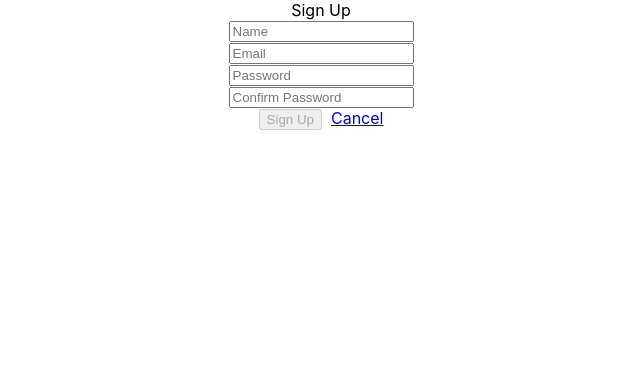
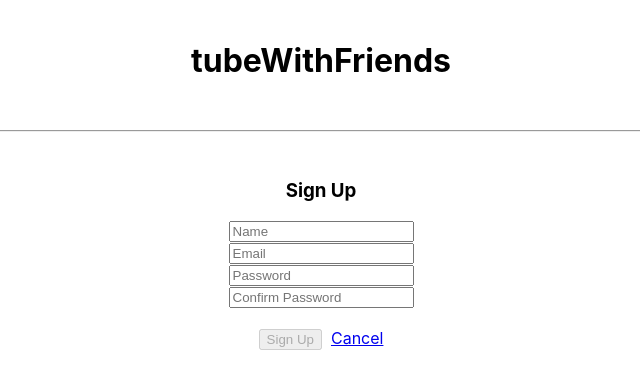
Before and after one commit to kdsmith500/tubeWithFriends, a React (Create React App) app: page /signup in a window 1280 px wide. Shown: the top 388 px of the page, without its empty margins (319-959 px from the left). Built offline with nearby package versions, Linux system fonts and the light colour scheme.

Commit message:
fixes issues with constructor components, adds minor styling, changes lay out and nav bar

```diff
--- a/src/components/NavBar/NavBar.js
+++ b/src/components/NavBar/NavBar.js
@@ -13,14 +13,10 @@ const NavBar = (props) => {
         <Link to='/users' className='NavBar-link'>Users</Link>
         &nbsp;|&nbsp;
         <Link to='' className='NavBar-link' onClick={props.handleLogout}>Log Out</Link>
+        {/* &nbsp;|&nbsp;
+        <Link to='/chatroom' className='NavBar-link'>Chat Room Test</Link> */}
         &nbsp;|&nbsp;
-        <Link to='/chatroom' className='NavBar-link'>Chat Room Test</Link>
-        &nbsp;|&nbsp;
-        <Link to='/' className='NavBar-link'>Login Test</Link>
-        &nbsp;|&nbsp;
-        <Link to='/signup' className='NavBar-link'>Sign-Up Test</Link>
-        {/* &nbsp;|&nbsp;
-        <span className='NavBar-welcome'>Welcome, {props.user.name}</span> */}
+        <span className='NavBar-welcome'>Welcome, {props.user.name}</span>
         </div>
     </div>
   );
--- a/src/pages/App/App.js
+++ b/src/pages/App/App.js
@@ -12,14 +12,14 @@ import userService from '../../utils/userService';
 class App extends Component {
   constructor() {
     super();
-    this.state = {...this.getInitialState()};
+    this.state = { user: null };
   }
 
-  getInitialState() {
-    return {
-        user: null
-    };
-  }
+  // getInitialState() {
+  //   return {
+  //       user: null
+  //   };
+  // }
 
   handleLogout = () => {
     userService.logout();
@@ -33,11 +33,13 @@ class App extends Component {
   /*--- Lifecycle Methods ---*/
 
   async componentDidMount() {
+    console.log('componentDidMount');
     const user = userService.getUser();
     this.setState({ user });
   }
 
   render() {
+    console.log('render');
     return (
       <div className="App">
         <Switch>
--- a/src/pages/ChatRoom/ChatRoom.js
+++ b/src/pages/ChatRoom/ChatRoom.js
@@ -8,6 +8,7 @@ const ChatRoom = (props) => (
             user={props.user}
             handleLogout={props.handleLogout}
         />
+        <br/>
         Chat Room
     </div>
 );
--- a/src/pages/HomePage/HomePage.js
+++ b/src/pages/HomePage/HomePage.js
@@ -1,4 +1,5 @@
 import React from 'react';
+import { Link } from 'react-router-dom';
 import './HomePage.css';
 import NavBar from '../../components/NavBar/NavBar';
 
@@ -8,7 +9,10 @@ const HomePage = (props) => (
             user={props.user}
             handleLogout={props.handleLogout}
         />
+        <br/>
         Home Page
+        <br/><br/><br/>
+        <Link to='/chatroom' className='NavBar-link'>Chat Room Test</Link>
     </div>
 );
 
--- a/src/pages/LoginPage/LoginPage.js
+++ b/src/pages/LoginPage/LoginPage.js
@@ -34,7 +34,12 @@ class LoginPage extends Component {
   render() {
     return (
       <div className="LoginPage">
-        <header className="header-footer">Log In</header>
+        <header>
+          <br/>
+          <h1>tubeWithFriends</h1>
+          <br/><hr/><br/>
+        </header>
+        <h3 className="header-footer">Log In</h3>
         <form className="form-horizontal" onSubmit={this.handleSubmit} >
           <div className="form-group">
             <div className="col-sm-12">
@@ -48,8 +53,9 @@ class LoginPage extends Component {
           </div>
           <div className="form-group">
             <div className="col-sm-12 text-center">
+              <br/>
               <button className="btn btn-default">Log In</button>&nbsp;&nbsp;&nbsp;
-              <Link to='/'>Cancel</Link>
+              <Link to='/signup'>Sign Up</Link>
             </div>
           </div>
         </form>
--- a/src/pages/ProfilePage/ProfilePage.js
+++ b/src/pages/ProfilePage/ProfilePage.js
@@ -8,6 +8,7 @@ const ProfilePage = (props) => (
             user={props.user}
             handleLogout={props.handleLogout}
         />
+        <br/>
         Profile Page
     </div>
 );
--- a/src/pages/SignUpPage/SignUpPage.js
+++ b/src/pages/SignUpPage/SignUpPage.js
@@ -5,12 +5,8 @@ import './SignUpPage.css';
 
 
 class SignUpPage extends Component {
-    constructor(props) {
-        super(props);
-        this.state = {message: ''}
-    }
-
     state = {
+        message: '',
         name: '',
         email: '',
         password: '',
@@ -50,7 +46,12 @@ class SignUpPage extends Component {
     render() {
         return (
         <div className='SignupPage'>
-            <header className="header-footer">Sign Up</header>
+            <header>
+                <br/>
+                <h1>tubeWithFriends</h1>
+                <br/><hr/><br/>
+            </header>
+            <h3 className="header-footer">Sign Up</h3>
             <form className="form-horizontal" onSubmit={this.handleSubmit} >
                 <div className="form-group">
                     <div className="col-sm-12">
@@ -74,6 +75,7 @@ class SignUpPage extends Component {
                 </div>
                 <div className="form-group">
                     <div className="col-sm-12 text-center">
+                        <br/>
                         <button className="btn btn-default" disabled={this.isFormInvalid()}>Sign Up</button>&nbsp;&nbsp;
                         <Link to='/'>Cancel</Link>
                     </div>
--- a/src/pages/UsersPage/UsersPage.js
+++ b/src/pages/UsersPage/UsersPage.js
@@ -8,6 +8,7 @@ const UsersPage = (props) => (
             user={props.user}
             handleLogout={props.handleLogout}
         />
+        <br/>
         ADMIN'S EYES ONLY: Users Page
     </div>
 );
```
